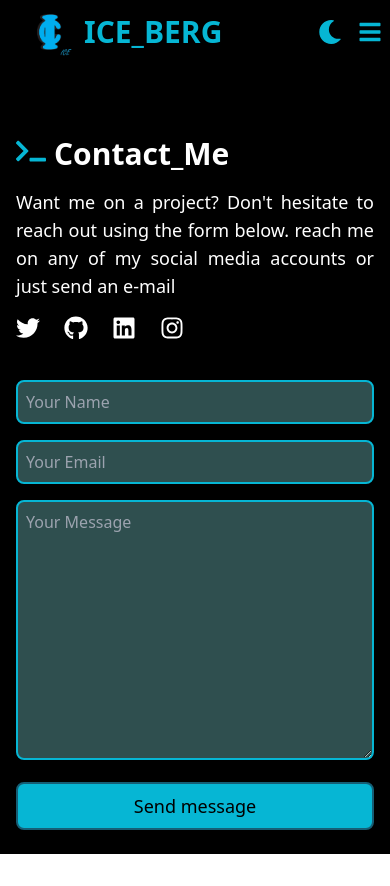
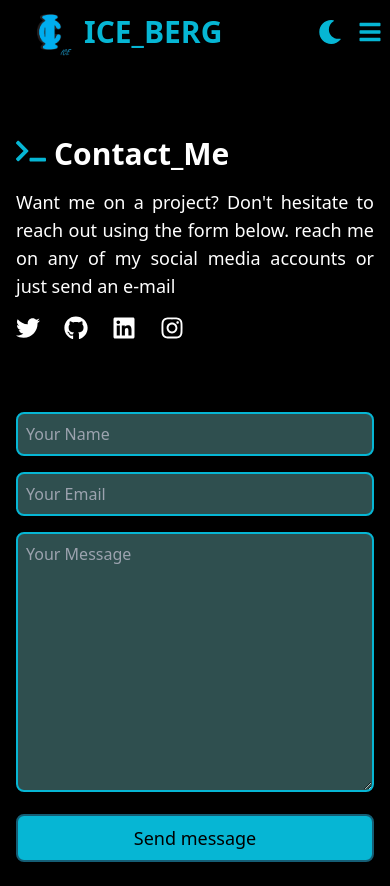
Before and after one commit to BenChris090/My-Portfolio-React, a React (Create React App) app: page /contact in a window 390 px wide. Before the commit the page ends 854 px from the top, so only its background shows below. Built offline with nearby package versions, Linux system fonts and the light colour scheme.

Commit message:
5th Commit 23-03-24 ($_$)- My-Portfolio-React

```diff
--- a/src/Contact.js
+++ b/src/Contact.js
@@ -4,9 +4,9 @@ import Navbar from "./Navbar";
 
 const Contact = () => {
     return (
-        <div className="contact h-max bg-black">
+        <div className="contact h-full bg-black">
             <Navbar/>
-            <div className="body h-max lg:flex p-4 mt-7 lg:justify-around lg:mx-auto lg:px-auto lg:max-w-6xl lg:mt-10">
+            <div className="body lg:flex p-4 mt-7 lg:justify-around lg:mx-auto lg:px-auto lg:max-w-6xl lg:mt-10">
                 <div className="space-y-4 w-full pt-7 lg:overflow-y-auto lg:w-1/2 lg:py-2">
                     <h1 className="flex space-x-2 text-white text-3xl lg:text-6xl"><span><FaTerminal className="text-cyan-500"/></span><b  id="txtHead" class="ease-in duration-500" >Contact_Me</b></h1>
                     <p className="text-white text-lg text-justify ease-in duration-500">Want me on a project? Don't hesitate to reach out using the form below. reach me on
@@ -18,7 +18,7 @@ const Contact = () => {
                         <Link to="https://linkedin.com/in/niklaus-omewu-63a7b7247"><FaLinkedin className="text-2xl text-white ml-4 lg:ml-20 hover:text-cyan-500 ease-in duration-500"/></Link>
                         <Link to="https://instagram.com/ice_berg0101"><FaInstagram className="text-2xl text-white ml-4 lg:ml-20 hover:text-cyan-500 ease-in duration-500"/></Link>
                     </p>
-                    <div class="py-2  mt-10 lg:hidden">
+                    <div class="py-2  pt-10 lg:hidden">
                         <form action="https://formspree.io/f/xgeglqnz" method="POST">
                         <input
                             class="w-full text-white p-2 border-2 border-cyan-500 bg-gray-700 rounded-lg ease-in duration-500 mt-4"
```
